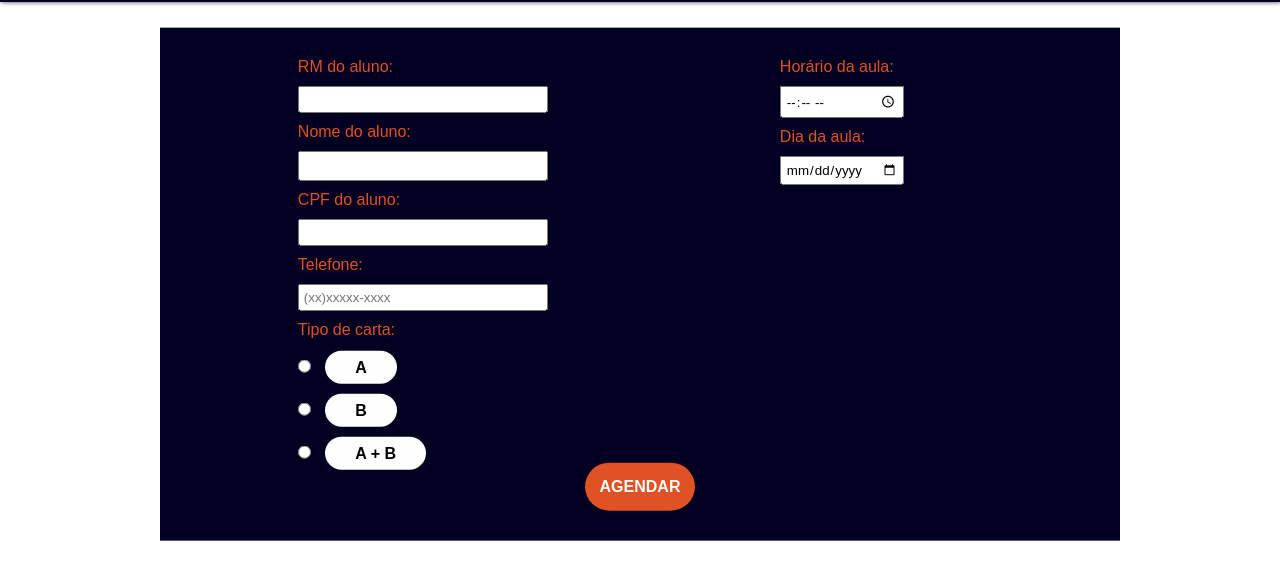
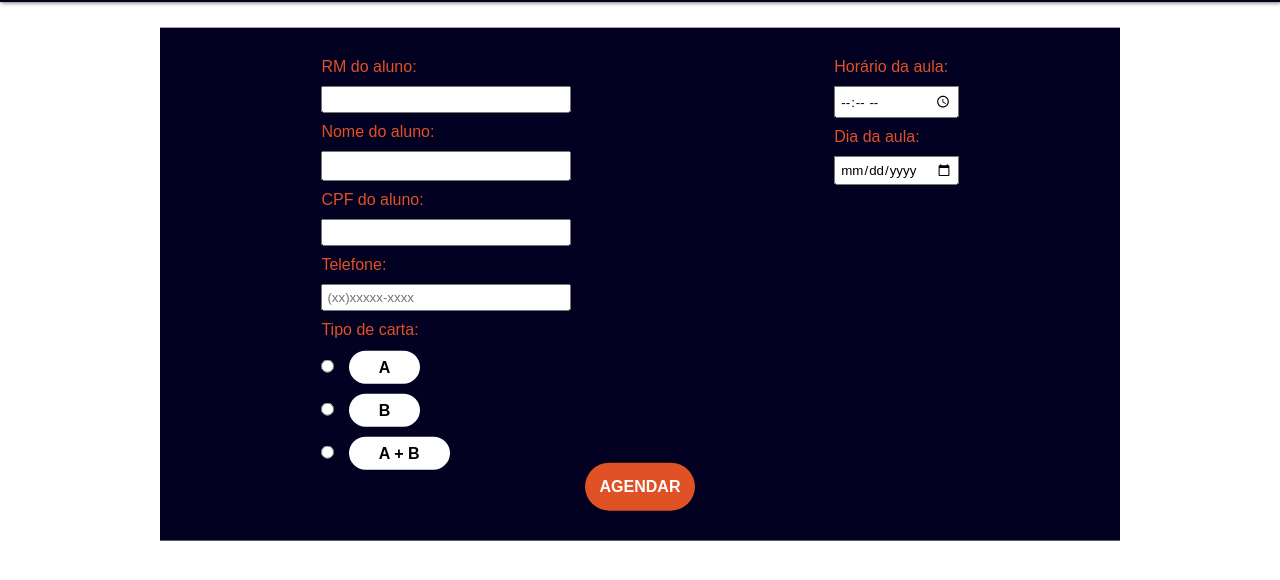
Before and after one commit to Gabriel740G/Auto-Moto-Escola, a plain HTML site: page agendamento/agendamento.html in a window 1280 px wide. Shown: the part 62-642 px from the top of the page. Drawn offline with Linux system fonts and the light colour scheme.

Commit message:
Add files via upload

```diff
--- a/agendamento/agendamento.css
+++ b/agendamento/agendamento.css
@@ -114,12 +114,6 @@
     transform: translateY(5%);
 }
 
-#form-agendamento form {
-    display: flex;
-    flex-direction: column;
-    align-items: center;
-}
-
 #info-aluno, #info-aula {
     display: flex;
     flex-direction: column;
@@ -131,13 +125,9 @@
     font-size: 16px;
 }
 
-#info-aula {
-    transform: translateX(-78px);
-}
-
 #campos {
     display: flex;
-    gap: 310px;
+    justify-content: space-around;
 }
 
 #campos label {
@@ -150,14 +140,16 @@
 }
 
 #btn-submit {
+    display: block;
+    margin: 0 auto;
+    background-color: var(--orange);
+    color: var(--white);
     border: none;
     border-radius: 30px;
     padding: 15px;
-    cursor: pointer;
-    background-color: var(--orange);
-    color: var(--white);
     font-weight: bold;
     font-size: 16px;
+    cursor: pointer;
 }
 
 #btn-submit:hover {
--- a/agendamento/agendamento.html
+++ b/agendamento/agendamento.html
@@ -69,6 +69,9 @@
                         <div id="instrutores-disponiveis">
 
                         </div>
+                        <div id="carros-disponiveis">
+
+                        </div>
                     </div>
                 </div>
                 <input type="submit" value="AGENDAR" id="btn-submit">
```
